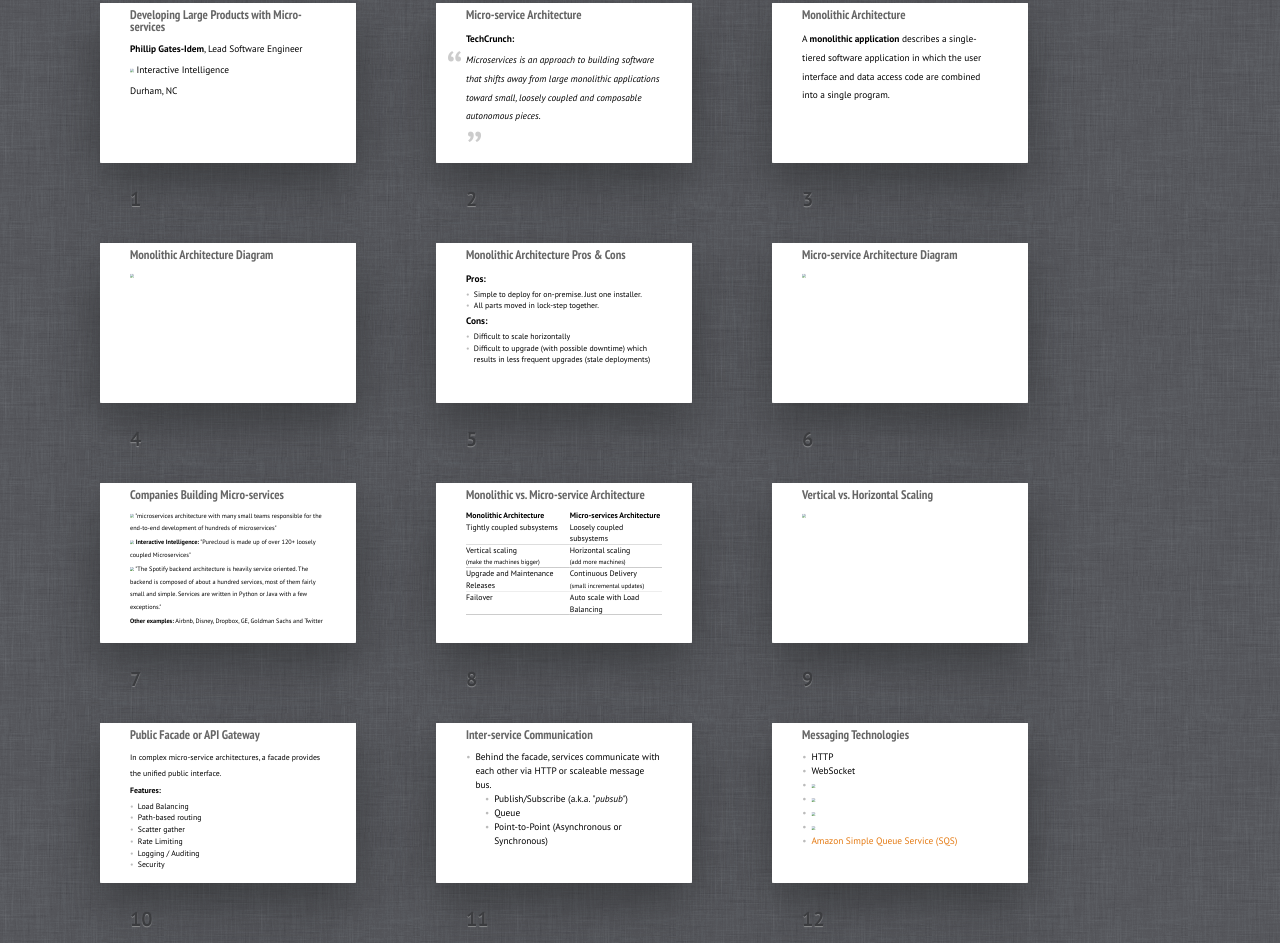
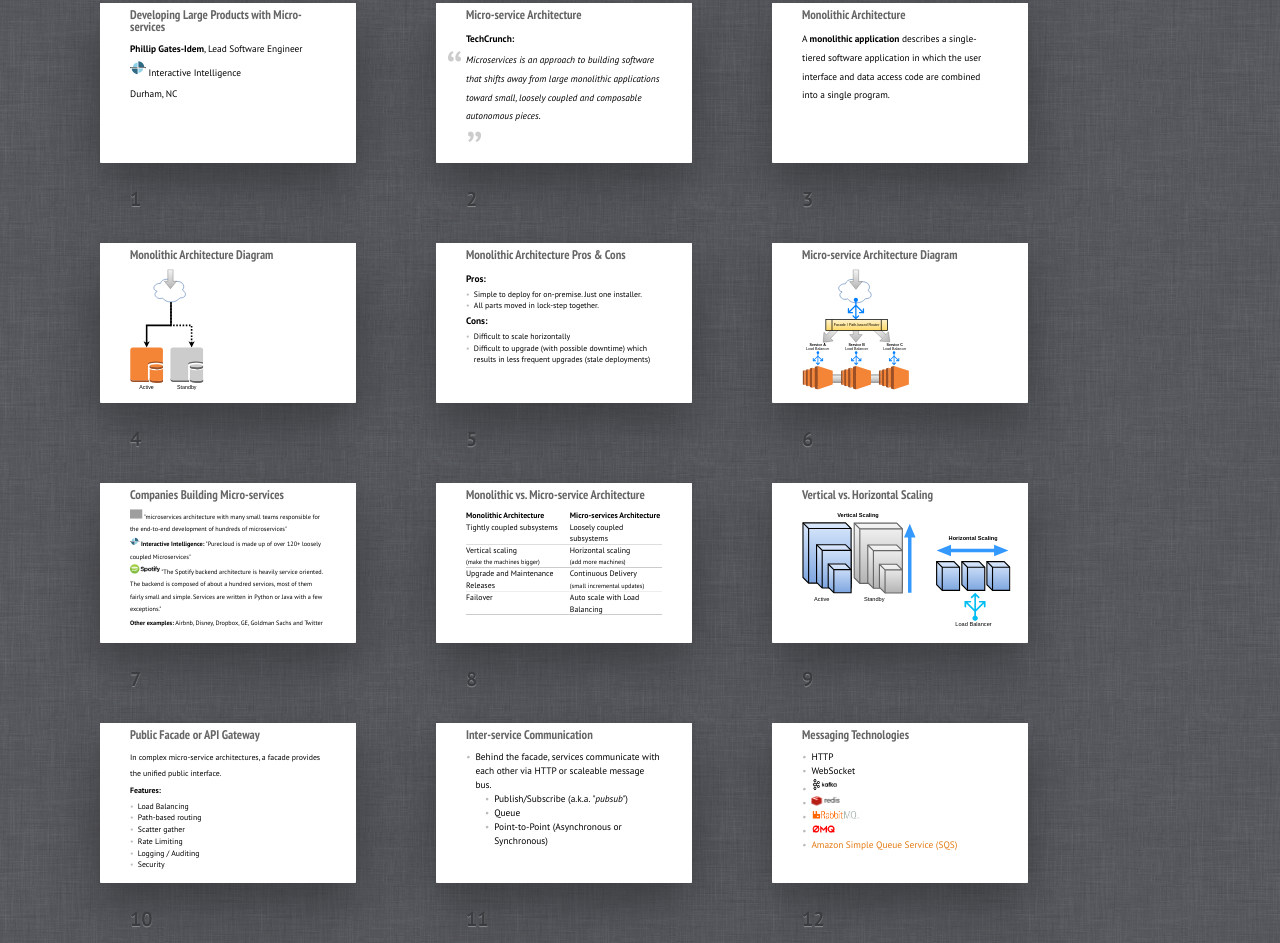
Before and after one commit to philidem/philidem.github.io, a plain HTML site: page tech-talks/micro-services/index.html in a window 1280 px wide. Shown: the part 177-1120 px from the top of the page. Drawn offline with Linux system fonts and the light colour scheme; files that its build step writes are made by us from their sources; grey boxes are pictures that could not be loaded; files whose address does not match are found by name.

Commit message:
Fixing url prefix

```diff
--- a/tech-talks/micro-services/index.html
+++ b/tech-talks/micro-services/index.html
@@ -1,6 +1,6 @@
-<!DOCTYPE html><html lang="en"><head><meta charset="utf-8"><meta name="viewport" content="width=792, user-scalable=no"><meta http-equiv="x-ua-compatible" content="ie=edge"><title>Developing Large Products with Micro-services</title><link rel="stylesheet" href="/dist/micro-services-45702cee.css"></head><body class="shower list"><header class="caption"><h1>Developing Large Products with Micro-services</h1></header><section class="slide"><h2>Developing Large Products with Micro-services</h2><div style="margin-top: 1em;" class="large"><p><strong>Phillip Gates-Idem</strong>,
+<!DOCTYPE html><html lang="en"><head><meta charset="utf-8"><meta name="viewport" content="width=792, user-scalable=no"><meta http-equiv="x-ua-compatible" content="ie=edge"><title>Developing Large Products with Micro-services</title><link rel="stylesheet" href="http://philidem.github.io/micro-services-45702cee.css"></head><body class="shower list"><header class="caption"><h1>Developing Large Products with Micro-services</h1></header><section class="slide"><h2>Developing Large Products with Micro-services</h2><div style="margin-top: 1em;" class="large"><p><strong>Phillip Gates-Idem</strong>,
 Lead Software Engineer</p>
-<p><img src="/dist/logo-2786e776.svg" style="width: 64px; height: auto">
+<p><img src="http://philidem.github.io/logo-2786e776.svg" style="width: 64px; height: auto">
 Interactive Intelligence</p>
 <p>Durham, NC</p>
 </div></section><section class="slide"><h2>Micro-service Architecture</h2><div class="large"><p><strong>TechCrunch:</strong></p>
@@ -12,7 +12,7 @@ coupled and composable autonomous pieces.</p>
 </div></section><section class="slide"><h2>Monolithic Architecture</h2><div class="large"><p>A <strong>monolithic application</strong> describes a single-tiered software
 application in which the user interface and data access code
 are combined into a single program.</p>
-</div></section><section class="slide"><h2>Monolithic Architecture Diagram</h2><div><img src="/dist/Monolithic-Architecture-0f9202ab.svg" style="width: auto; height: 90%"></div></section><section class="slide"><h2>Monolithic Architecture Pros & Cons</h2><div class="medium"><h3 id="pros-">Pros:</h3>
+</div></section><section class="slide"><h2>Monolithic Architecture Diagram</h2><div><img src="http://philidem.github.io/Monolithic-Architecture-0f9202ab.svg" style="width: auto; height: 90%"></div></section><section class="slide"><h2>Monolithic Architecture Pros & Cons</h2><div class="medium"><h3 id="pros-">Pros:</h3>
 <ul>
 <li>Simple to deploy for on-premise. Just one installer.</li>
 <li>All parts moved in lock-step together.</li>
@@ -22,14 +22,14 @@ are combined into a single program.</p>
 <li>Difficult to scale horizontally</li>
 <li>Difficult to upgrade (with possible downtime) which results in less frequent upgrades (stale deployments)</li>
 </ul>
-</div></section><section class="slide"><h2>Micro-service Architecture Diagram</h2><div><img src="/dist/Micro-Service-Architecture-5d3e793e.svg" style="width: auto; height: 90%"></div></section><section class="slide"><h2>Companies Building Micro-services</h2><div><p><img src="/dist/logo-netflix-6d8daaa7.png" style="height: 1.5em; width: auto;">
+</div></section><section class="slide"><h2>Micro-service Architecture Diagram</h2><div><img src="http://philidem.github.io/Micro-Service-Architecture-5d3e793e.svg" style="width: auto; height: 90%"></div></section><section class="slide"><h2>Companies Building Micro-services</h2><div><p><img src="http://philidem.github.io/logo-netflix-6d8daaa7.png" style="height: 1.5em; width: auto;">
 &quot;microservices architecture with many small teams responsible for the end-to-end development of hundreds of microservices&quot;</p>
-<p><img src="/dist/logo-2786e776.svg" style="height: 1.5em; width: auto;"> <strong>Interactive Intelligence:</strong>
+<p><img src="http://philidem.github.io/logo-2786e776.svg" style="height: 1.5em; width: auto;"> <strong>Interactive Intelligence:</strong>
 &quot;Purecloud is made up of over 120+ loosely coupled Microservices&quot;</p>
-<p><img src="/dist/logo-spotify-c708b5e1.png" style="height: 1.5em; width: auto;">
+<p><img src="http://philidem.github.io/logo-spotify-c708b5e1.png" style="height: 1.5em; width: auto;">
 &quot;The Spotify backend architecture is heavily service oriented. The backend is composed of about a hundred services, most of them fairly small and simple. Services are written in Python or Java with a few exceptions.&quot;</p>
 <p><strong>Other examples:</strong> Airbnb, Disney, Dropbox, GE, Goldman Sachs and Twitter</p>
-</div></section><section class="slide"><h2>Monolithic vs. Micro-service Architecture</h2><div class="medium"><table><thead><tr><th>Monolithic Architecture</th><th>Micro-services Architecture</th></tr></thead><tbody><tr><td>Tightly coupled subsystems</td><td>Loosely coupled subsystems</td></tr><tr><td>Vertical scaling<br><div class="subtext">(make the machines bigger)</div></td><td>Horizontal scaling<br><div class="subtext">(add more machines)</div></td></tr><tr><td>Upgrade and Maintenance Releases</td><td>Continuous Delivery <div class="subtext">(small incremental updates)</div></td></tr><tr><td>Failover</td><td>Auto scale with Load Balancing</td></tr></tbody></table></div></section><section class="slide"><h2>Vertical vs. Horizontal Scaling</h2><div><img src="/dist/Scaling-6c27b53e.svg" style="width: auto; height: 90%"></div></section><section class="slide"><h2>Public Facade or API Gateway</h2><div class="medium"><p>In complex micro-service architectures, a facade provides the unified public interface.</p>
+</div></section><section class="slide"><h2>Monolithic vs. Micro-service Architecture</h2><div class="medium"><table><thead><tr><th>Monolithic Architecture</th><th>Micro-services Architecture</th></tr></thead><tbody><tr><td>Tightly coupled subsystems</td><td>Loosely coupled subsystems</td></tr><tr><td>Vertical scaling<br><div class="subtext">(make the machines bigger)</div></td><td>Horizontal scaling<br><div class="subtext">(add more machines)</div></td></tr><tr><td>Upgrade and Maintenance Releases</td><td>Continuous Delivery <div class="subtext">(small incremental updates)</div></td></tr><tr><td>Failover</td><td>Auto scale with Load Balancing</td></tr></tbody></table></div></section><section class="slide"><h2>Vertical vs. Horizontal Scaling</h2><div><img src="http://philidem.github.io/Scaling-6c27b53e.svg" style="width: auto; height: 90%"></div></section><section class="slide"><h2>Public Facade or API Gateway</h2><div class="medium"><p>In complex micro-service architectures, a facade provides the unified public interface.</p>
 <p><strong>Features:</strong></p>
 <ul>
 <li>Load Balancing</li>
@@ -51,10 +51,10 @@ via HTTP or scaleable message bus.<ul>
 </div></section><section class="slide"><h2>Messaging Technologies</h2><div class="large"><ul>
 <li>HTTP</li>
 <li>WebSocket</li>
-<li><img src="/dist/kafka-0c579c31.png" style="height: 1.5em; width: auto;"></li>
-<li><img src="/dist/redis-14770587.png" style="height: 1em; width: auto;"></li>
-<li><img src="/dist/rabbitmq-6551959f.png" style="height: 1em; width: auto;"></li>
-<li><img src="/dist/zeromq-9bd6d4cd.png" style="height: 1em; width: auto;"></li>
+<li><img src="http://philidem.github.io/kafka-0c579c31.png" style="height: 1.5em; width: auto;"></li>
+<li><img src="http://philidem.github.io/redis-14770587.png" style="height: 1em; width: auto;"></li>
+<li><img src="http://philidem.github.io/rabbitmq-6551959f.png" style="height: 1em; width: auto;"></li>
+<li><img src="http://philidem.github.io/zeromq-9bd6d4cd.png" style="height: 1em; width: auto;"></li>
 <li><span style="color: #e47911">Amazon Simple Queue Service (SQS)</span></li>
 </ul>
 </div></section><section class="slide"><h2>When to Use Micro-services</h2><div class="large"><ul>
@@ -108,5 +108,5 @@ necessary for small products</strong></li>
 <li>Build independent micro-services that communicate with language-agnostic API</li>
 <li>Make it easy to deploy code and infrastructure changes</li>
 </ul>
-</div></section><div class="progress"><div></div></div><script src="/dist/micro-services-3d0a278a.js"></script>
+</div></section><div class="progress"><div></div></div><script src="http://philidem.github.io/micro-services-3d0a278a.js"></script>
 <script>$rmod_cobrowse_docs.ready();</script></body></html>
```
Also changed, not shown: index.html (+1 -1 lines).
